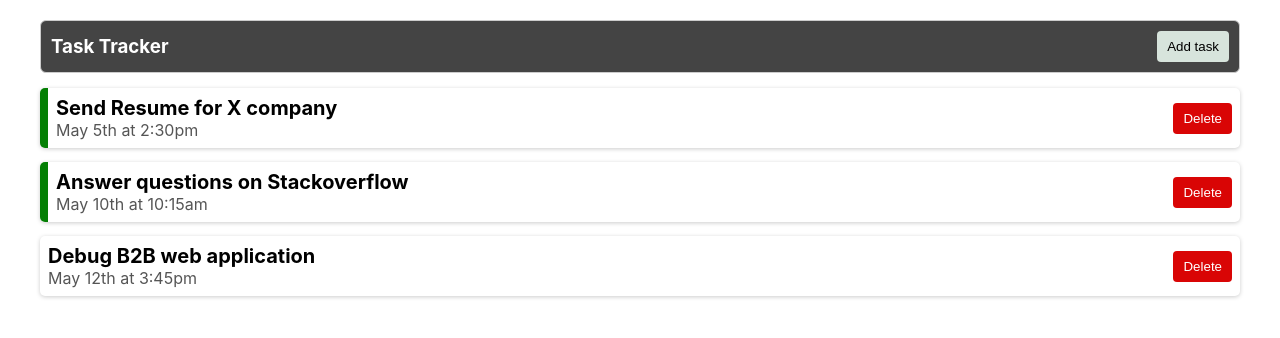
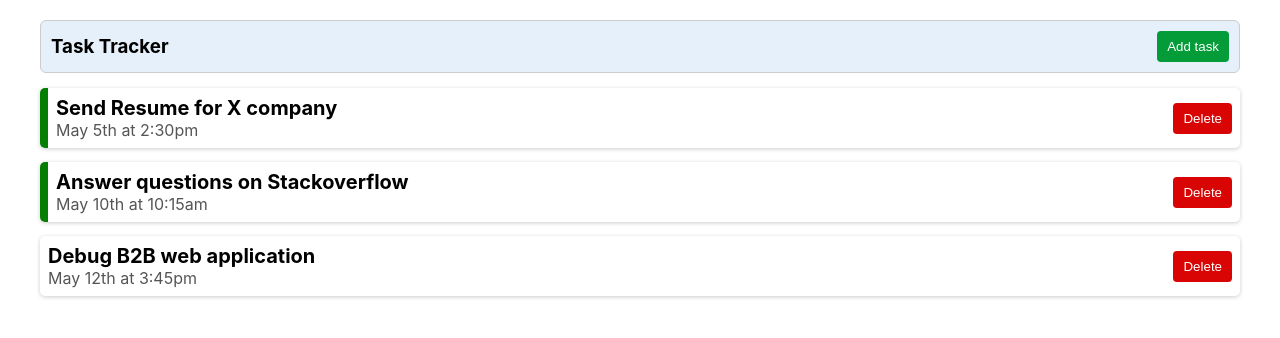
Before and after one commit to masoudtabatabaei/react-task-tracker, a React (Create React App) app: page / in a window 1280 px wide. Shown: the top 338 px of the page. Built offline with nearby package versions, Linux system fonts and the light colour scheme.

Commit message:
Fix: Change some style on header component

```diff
--- a/src/App.css
+++ b/src/App.css
@@ -29,8 +29,8 @@ input[type="text"] {
 }
 
 .btn-primary {
-  background-color: #d7e4dc;
-  color: #000000;
+  background-color: #039c39;
+  color: #ffffff;
 }
 
 .btn-danger {
--- a/src/components/header/header.css
+++ b/src/components/header/header.css
@@ -7,6 +7,5 @@
   border: 1px solid #cccccc;
   border-radius: 6px;
   margin-bottom: 15px;
-  background-color: #444444;
-  color: #ffffff;
+  background-color: #e2eef9da;
 }
--- a/src/components/header/header.jsx
+++ b/src/components/header/header.jsx
@@ -7,6 +7,7 @@ const Header = ({ onShowForm, showAddTaskBtn }) => {
       <h3>Task Tracker</h3>
       <Button
         text={showAddTaskBtn ? "Add task" : "Close"}
+        btnClass={showAddTaskBtn ? "primary" : "danger"}
         handleClick={onShowForm}
       />
     </div>
```
